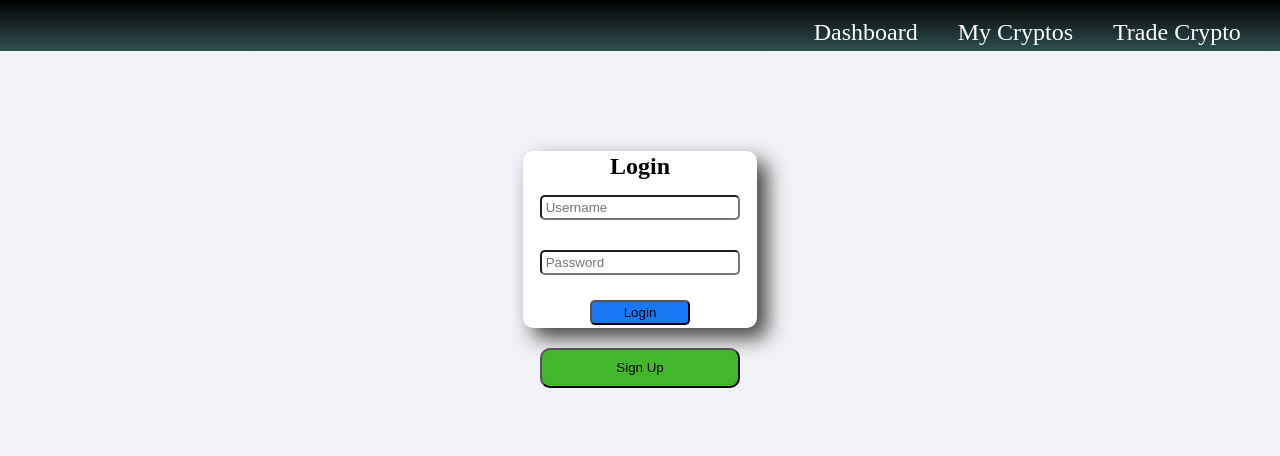
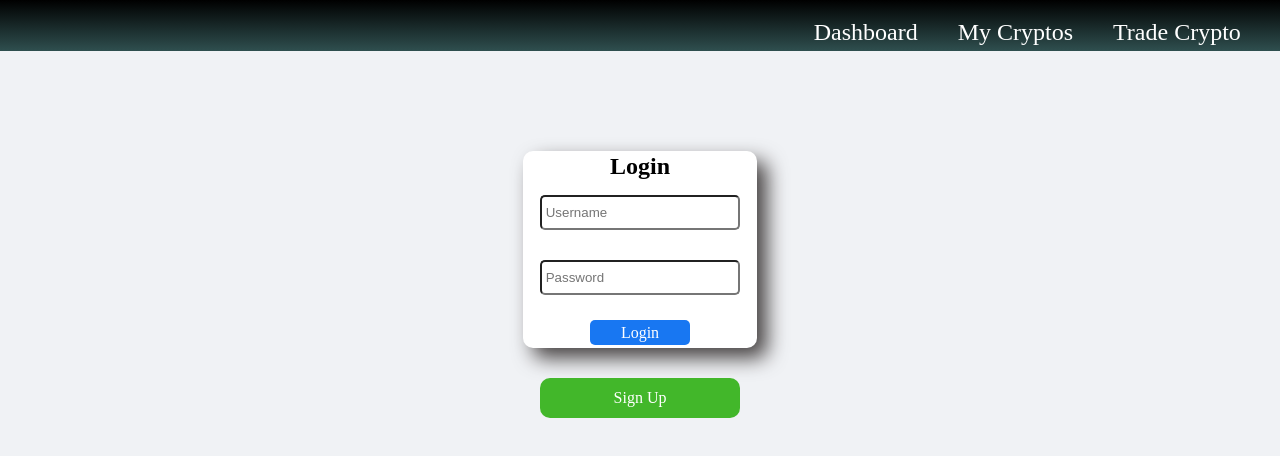
Before and after one commit to Cblock7/Crypto-Info, a React (Create React App) app in the folder client/: page / in a window 1280 px wide. Shown: the top 456 px of the page. Built offline with nearby package versions, Linux system fonts and the light colour scheme.

Commit message:
adding navbar feature and links to login and signup buttons

```diff
--- a/client/src/App.js
+++ b/client/src/App.js
@@ -2,6 +2,10 @@ import { BrowserRouter, Route, Switch } from "react-router-dom";
 import "./styles/App.css";
 import Login from "./pages/Login.js";
 import Navbar from "./components/Navbar";
+import Dashboard from "./pages/Home";
+import Resources from "./pages/Resources";
+import MyCryptos from "./pages/Coin";
+import Signup from "./pages/Signup";
 
 function App() {
   return (
@@ -12,6 +16,22 @@ function App() {
             <Navbar />
             <Login />
           </Route>
+          <Route exact path="/Dashboard">
+            <Navbar />
+            <Dashboard />
+          </Route>
+          <Route exact path="/MyCryptos">
+            <Navbar />
+            <MyCryptos />
+          </Route>
+          <Route exact path="/TradeCrypto">
+            <Navbar />
+            <Resources />
+          </Route>
+          <Route exact path="/Signup">
+            <Navbar />
+            <Signup />
+          </Route>
         </Switch>
       </BrowserRouter>
     </div>
--- a/client/src/components/Navbar.js
+++ b/client/src/components/Navbar.js
@@ -8,17 +8,17 @@ function Navbar() {
       <nav id="navbar">
         <ul>
           <li>
-            <Link to="/" exact className="navItem">
+            <Link to="/Dashboard" exact className="navItem">
               Dashboard
             </Link>
           </li>
           <li>
-            <Link to="/User" exact className="navItem">
+            <Link to="/MyCryptos" exact className="navItem">
               My Cryptos
             </Link>
           </li>
           <li>
-            <Link to="/Resources" exact className="navItem">
+            <Link to="/TradeCrypto" exact className="navItem">
               Trade Crypto
             </Link>
           </li>
--- a/client/src/pages/Coin.js
+++ b/client/src/pages/Coin.js
@@ -0,0 +1,7 @@
+import React from "react";
+
+function Coin() {
+  return <div></div>;
+}
+
+export default Coin;
--- a/client/src/pages/Home.js
+++ b/client/src/pages/Home.js
@@ -1,11 +1,8 @@
-import React from 'react';
-import Signup from "../components"
+import React from "react";
+// import Signup from "../components";
 
 const Home = () => {
-    return (
-        <div className = "container">
-            < />
+  return <div className="container"></div>;
+};
 
-        </div>
-    )
-}
+export default Home;
--- a/client/src/pages/Login.Js
+++ b/client/src/pages/Login.Js
@@ -1,5 +1,6 @@
 import React from "react";
 import "../styles/Login.css";
+import { Link } from "react-router-dom";
 
 function Login() {
   return (
@@ -12,11 +13,16 @@ function Login() {
             <input type="text" placeholder=" Username" />
 
             <input type="text" placeholder=" Password" />
-            <button id="login-btn">Login</button>
+
+            <Link to="/Dashboard" exact className="navItem" id="login-btn">
+              Login
+            </Link>
           </div>
         </form>
 
-        <button id="signup-btn">Sign Up</button>
+        <Link to="/Signup" exact className="navItem" id="signup-btn">
+          Sign Up
+        </Link>
       </section>
     </>
   );
--- a/client/src/pages/Resources.js
+++ b/client/src/pages/Resources.js
@@ -0,0 +1,7 @@
+import React from "react";
+
+function Resources() {
+  return <div></div>;
+}
+
+export default Resources;
--- a/client/src/styles/Login.css
+++ b/client/src/styles/Login.css
@@ -22,27 +22,31 @@ form {
 }
 
 #login-btn {
-  display: block;
+  display: flex;
   margin-top: 10px;
   width: 100px;
   height: 25px;
   background-color: #1877f2;
   border-radius: 5px;
+  align-items: center;
+  justify-content: center;
 }
 
 input {
   margin: 15px;
   width: 200px;
-  height: 25px;
+  height: 35px;
   border-radius: 5px;
 }
 
 #signup-btn {
+  display: flex;
+  justify-content: center;
+  align-items: center;
   height: 40px;
   width: 200px;
   border-radius: 10px;
-
-  margin-top: 20px;
+  margin-top: 30px;
   background-color: #42b72a;
 }
 
```
